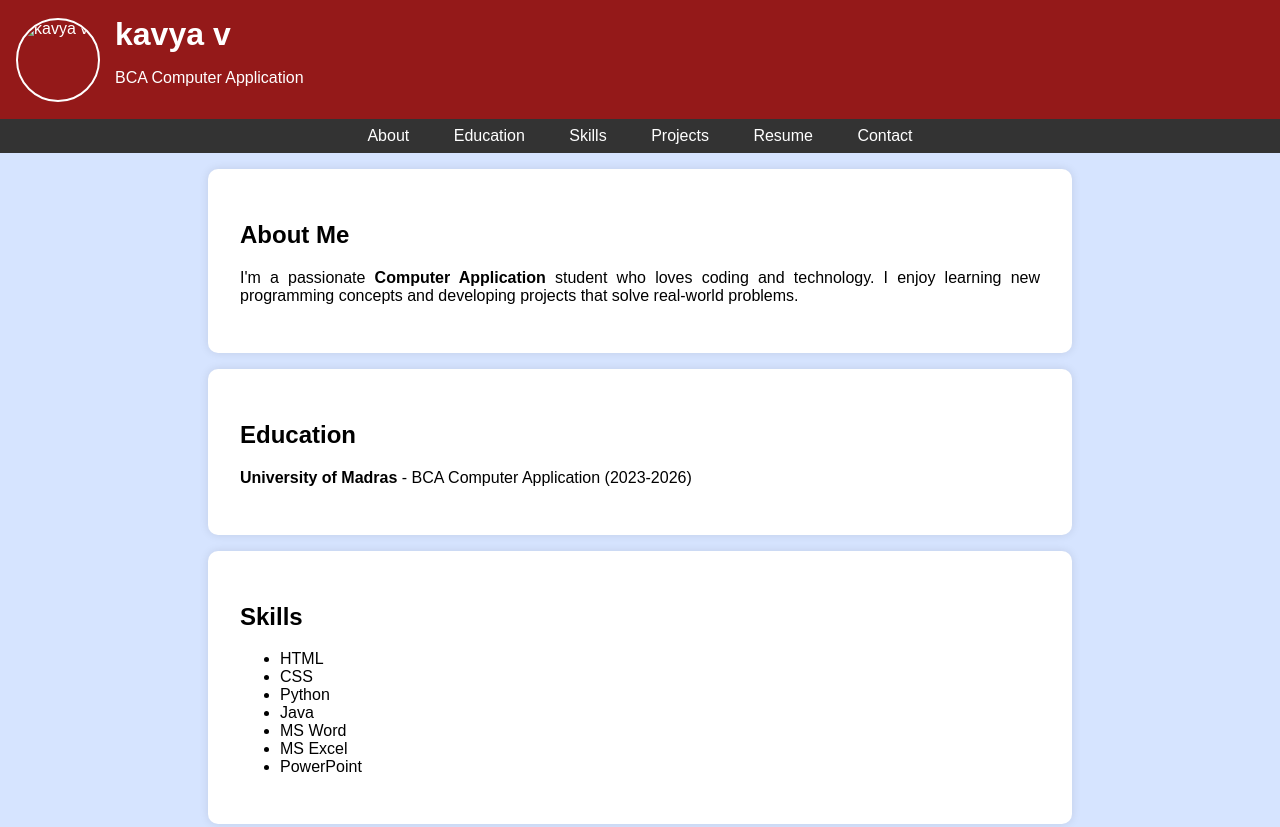
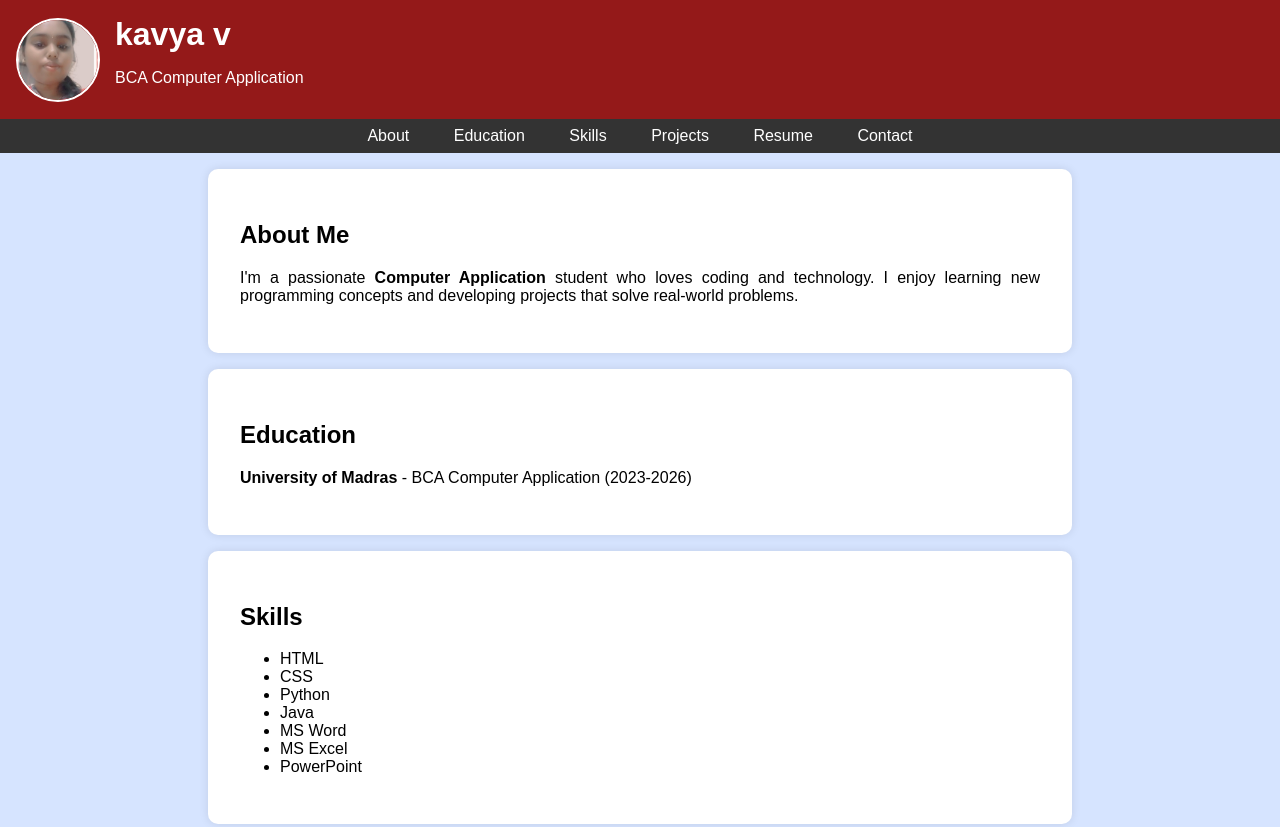
Before and after one commit to kavgd/digital--portfolio---, a plain HTML site: page index.html in a window 1280 px wide. Shown: the top 827 px of the page. Drawn offline with Linux system fonts and the light colour scheme.

Commit message:
index.html

```diff
--- a/index.html
+++ b/index.html
@@ -96,7 +96,7 @@
 
     <header>
         <!-- Profile picture inside header, left-aligned near name -->
-        <img src="Screenshots/IMG_20250320_134627.jpg" alt="kavya v" class="profile-picture">
+        <img src="IMG_20250320_134627.jpg" alt="kavya v" class="profile-picture">
         <div class="header-content">
             <h1>kavya v</h1>
             <p>BCA Computer Application</p>
```
